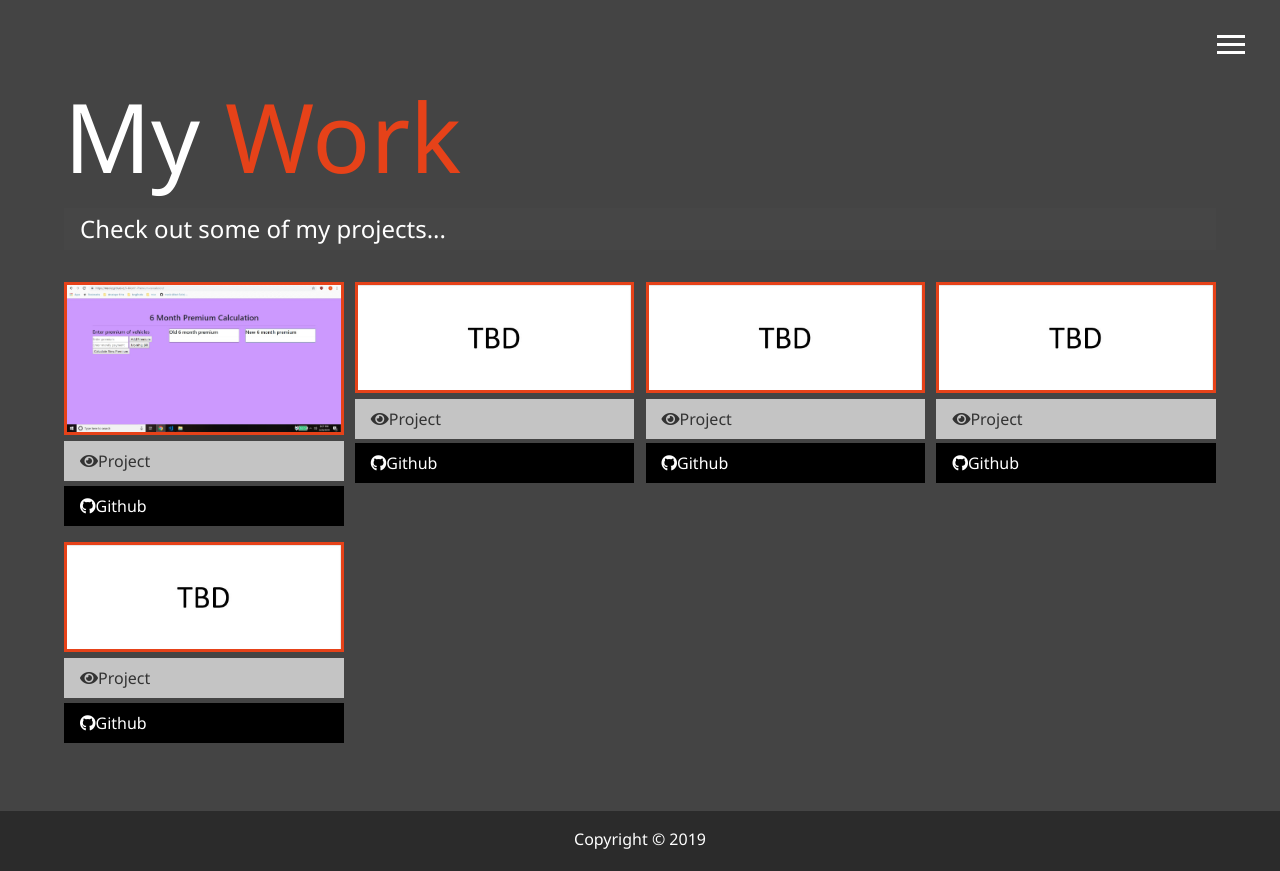
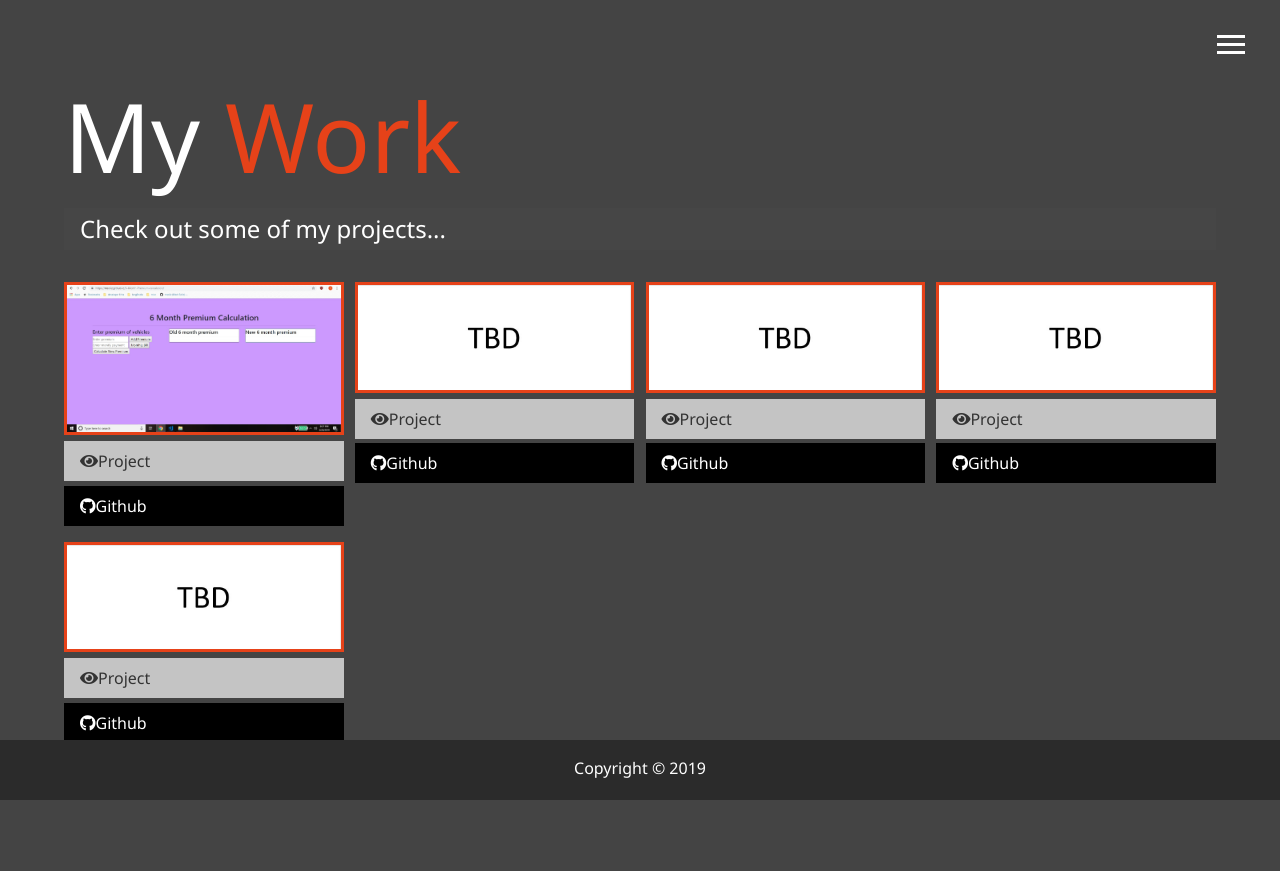
Before and after one commit to msoliz/Personal-Website, a website: page dist/work.html in a window 1280 px wide. After the commit the page ends 811 px from the top, so only its background shows below. Drawn offline with Linux system fonts and the light colour scheme.

Commit message:
fixed footer moving in IE

```diff
--- a/scss/main.scss
+++ b/scss/main.scss
@@ -50,8 +50,9 @@ header {
 
 main {
     padding: 4rem;
-    // height: 100%;
-    min-height: calc(100vh - 60px);
+    height: 100%;
+    // min-height: calc(100vh - 60px);
+    // min-height: 100vh;
 
     .icons {
         margin-top: 1rem;
@@ -188,10 +189,13 @@ main {
 
 #main-footer {
     text-align: center;
+    bottom: 0;
     padding: 1rem;
     background: darken($primary-color, 10);
     color: #fff;
     height: 60px;
+    width: 100%;
+    position: absolute;
 }
 
 @import 'mobile';
```
Also changed, not shown: dist/css/main.css.
